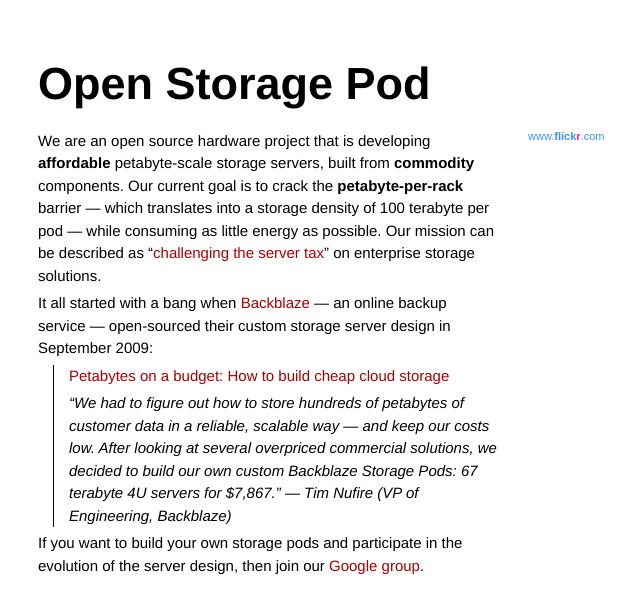
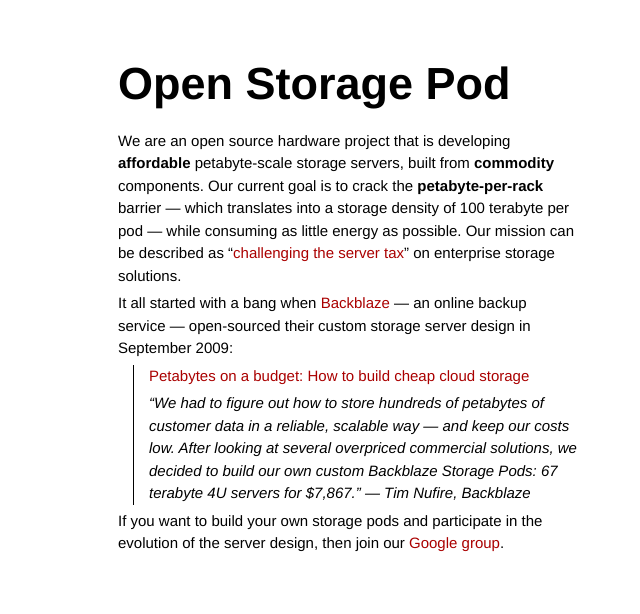
Before and after one commit to tlossen/openstoragepod.org, a plain HTML site: page app/public/index.html in a window 1280 px wide. Shown: the whole page, without its empty margins (132-772 px from the left). Drawn offline with Linux system fonts and the light colour scheme.

Commit message:
simplified flickr code

```diff
--- a/app/public/index.html
+++ b/app/public/index.html
@@ -12,13 +12,14 @@
   <link rel="shortcut icon" type="image/ico" href="/favicon.ico" />
 
   <style>
-    body { margin: 50px; font: 15px/1.5 'Helvetica Neue', Arial, sans-serif; }
+    body { margin-top: 50px; font: 15px/1.5 'Helvetica Neue', Arial, sans-serif; }
     a { color: #a00; text-decoration: none; }
     a:hover, a:focus { text-decoration: underline; }
     h1 { font-size: 300%; margin-bottom: 12px; }
     p { margin-bottom: 5px; }
     .quote { margin-left: 15px; padding-left: 15px; border-left: 1px solid black; }
     .verbatim { font-style: italic; }
+    .flickr_badge_image img { border: 1px solid black; margin: 5px; }
   </style>
 </head>
 
@@ -26,24 +27,26 @@
 
   <div class="container_12">
 
-    <div class="grid_12">
+    <div class="grid_8 prefix_1">
       <h1>Open Storage Pod</h1>
     </div>
 
     <div class="clear"></div>
 
-    <div class="grid_6">
+    <div class="grid_6 prefix_1">
       <p>
         We are an open source hardware project that is developing <b>affordable</b>
         petabyte-scale storage servers, built from <b>commodity</b> components.
-        Our current goal is to crack the <b>petabyte-per-rack</b> barrier &mdash; which translates into a storage
-        density of 100 terabyte per pod &mdash; while consuming as little energy as possible.
+        Our current goal is to crack the <b>petabyte-per-rack</b> barrier &mdash;
+        which translates into a storage density of 100 terabyte per pod &mdash;
+        while consuming as little energy as possible.
         Our mission can be described as “<a href="http://perspectives.mvdirona.com/2009/09/03/SuccessfullyChallengingTheServerTax.aspx">challenging the server tax</a>” on enterprise storage solutions.
       </p>
 
       <p>
-        It all started with a bang when <a href="http://www.backblaze.com">Backblaze</a> &mdash; an online backup
-        service &mdash; open-sourced their custom storage server design in September 2009:
+        It all started with a bang when <a href="http://www.backblaze.com">Backblaze</a>
+        &mdash; an online backup service &mdash; open-sourced their custom storage server
+        design in September 2009:
       </p>
 
       <div class="quote">
@@ -55,7 +58,7 @@
           customer data in a reliable, scalable way &mdash; and keep our costs low.
           After looking at several overpriced commercial solutions, we decided to build
           our own custom Backblaze Storage Pods: 67 terabyte 4U servers for $7,867.”
-          &mdash; Tim Nufire (VP of Engineering, Backblaze)
+          &mdash; Tim Nufire, Backblaze
         </p>
       </div>
 
@@ -67,26 +70,10 @@
     </div>
 
     <div class="grid_2">
-      <!-- Start of Flickr Badge -->
-      <style type="text/css">
-        #flickr_badge_source_txt {padding:0; font: 11px Arial, Helvetica, Sans serif; color:#666666;}
-        #flickr_badge_icon {display:block !important; margin:0 !important; border: 1px solid rgb(0, 0, 0) !important;}
-        #flickr_icon_td {padding:0 5px 0 0 !important;}
-        .flickr_badge_image {text-align:center !important;}
-        .flickr_badge_image img {border: 1px solid black !important; margin: 5px;}
-        #flickr_www {display:block; padding:0 10px 0 10px !important; font: 11px Arial, Helvetica, Sans serif !important; color:#3993ff !important;}
-        #flickr_badge_uber_wrapper a:hover,
-        #flickr_badge_uber_wrapper a:link,
-        #flickr_badge_uber_wrapper a:active,
-        #flickr_badge_uber_wrapper a:visited {text-decoration:none !important; background:inherit !important;color:#3993ff;}
-        #flickr_badge_wrapper {}
-        #flickr_badge_source {padding:0 !important; font: 11px Arial, Helvetica, Sans serif !important; color:#666666 !important;}
-      </style>
-      <table id="flickr_badge_uber_wrapper" cellpadding="0" cellspacing="10" border="0"><tr><td><a href="http://www.flickr.com" id="flickr_www">www.<strong style="color:#3993ff">flick<span style="color:#ff1c92">r</span></strong>.com</a><table cellpadding="0" cellspacing="10" border="0" id="flickr_badge_wrapper">
-      <script type="text/javascript" src="http://www.flickr.com/badge_code_v2.gne?count=4&display=random&size=s&layout=v&source=user&user=46713429%40N02"></script>
+      <!-- flickr images -->
+      <table id="flickr_badge_wrapper">
+        <script type="text/javascript" src="http://www.flickr.com/badge_code_v2.gne?count=4&display=random&size=s&layout=v&source=user&user=46713429%40N02"></script>
       </table>
-      </td></tr></table>
-      <!-- End of Flickr Badge -->
     </div>
 
     <div class="clear"></div>
```
